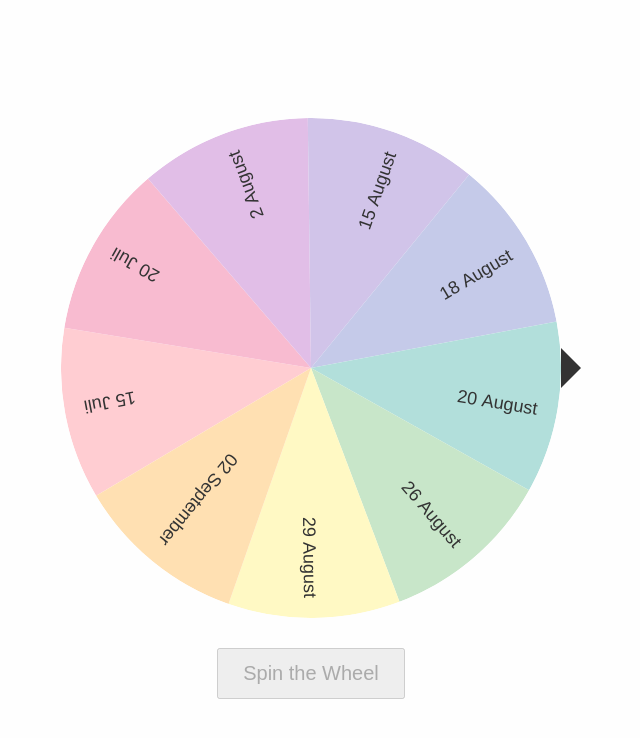
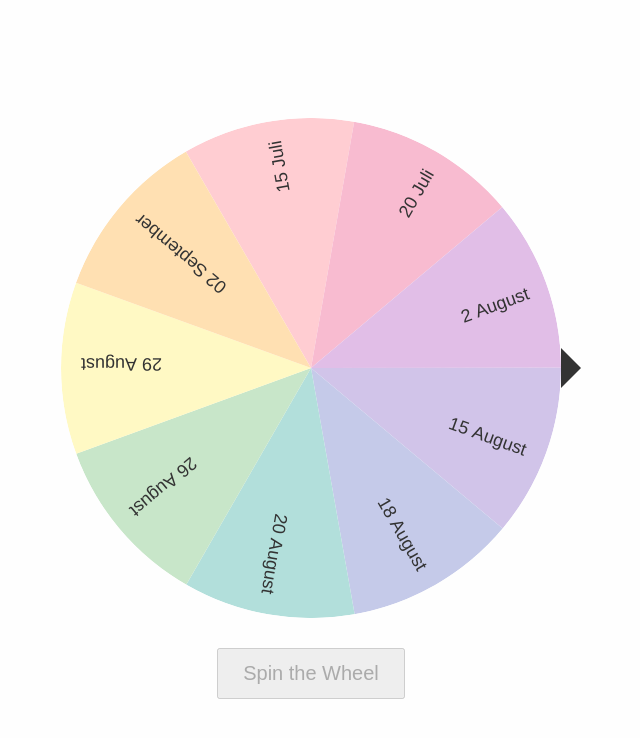
Before and after one commit to Neerup96/Save-the-date, a plain HTML site: page index.html in a window 1280 px wide. Both pictures are taken after a click on the button "Spin the Wheel". Shown: the whole page, without its empty margins (329-969 px from the left). Drawn offline with Linux system fonts and the light colour scheme.

Commit message:
Update index.html

```diff
--- a/index.html
+++ b/index.html
@@ -30,7 +30,7 @@
     .pointer {
       position: absolute;
       top: 50%;
-      right: -20px;
+      left: 500px;
       transform: translateY(-50%);
       width: 0;
       height: 0;
@@ -76,7 +76,7 @@
 
   <div id="popup">
     <p>🎉💖 Surprise! You landed on <strong>15 August</strong>! 💖🎆</p>
-    <img src="picture.png" alt="Celebration" />
+    <img src="0ceca1b6-11a6-4981-b9d6-49f787ddc732.png" alt="Celebration" />
   </div>
 
   <script>
@@ -95,7 +95,7 @@
       "#C5CAE9", "#B2DFDB", "#C8E6C9", "#FFF9C4", "#FFE0B2"
     ];
 
-    let anglePerSegment = (2 * Math.PI) / segments.length;
+    const segmentAngle = (2 * Math.PI) / segments.length;
     let rotation = 0;
     let hasSpun = false;
 
@@ -104,14 +104,14 @@
         ctx.beginPath();
         ctx.moveTo(250, 250);
         ctx.fillStyle = pastelColors[i % pastelColors.length];
-        ctx.arc(250, 250, 250, anglePerSegment * i, anglePerSegment * (i + 1));
+        ctx.arc(250, 250, 250, segmentAngle * i, segmentAngle * (i + 1));
         ctx.lineTo(250, 250);
         ctx.fill();
 
         // Text
         ctx.save();
         ctx.translate(250, 250);
-        ctx.rotate(anglePerSegment * (i + 0.5));
+        ctx.rotate(segmentAngle * (i + 0.5));
         ctx.textAlign = "right";
         ctx.fillStyle = "#333";
         ctx.font = "18px sans-serif";
@@ -128,8 +128,9 @@
       spinButton.disabled = true;
 
       const targetSegment = 3; // "15 August"
-      const offset = Math.PI / 2; // Align with pointer at top
-      const finalAngle = (2 * Math.PI * 5) + (Math.PI * 2 - (anglePerSegment * targetSegment) - offset);
+      const fullSpins = 5; // Total full spins before landing
+      const targetRotation = (segments.length - targetSegment) * segmentAngle;
+      const totalRotation = (2 * Math.PI * fullSpins) + targetRotation;
 
       let start = rotation;
       let duration = 3000;
@@ -137,9 +138,9 @@
 
       function animate(timestamp) {
         if (!startTime) startTime = timestamp;
-        let progress = timestamp - startTime;
-        let easeOut = 1 - Math.pow(1 - progress / duration, 3); // ease-out
-        rotation = start + (finalAngle - start) * easeOut;
+        const progress = timestamp - startTime;
+        const easeOut = 1 - Math.pow(1 - progress / duration, 4);
+        rotation = start + (totalRotation - start) * easeOut;
 
         ctx.clearRect(0, 0, 500, 500);
         ctx.save();
```
